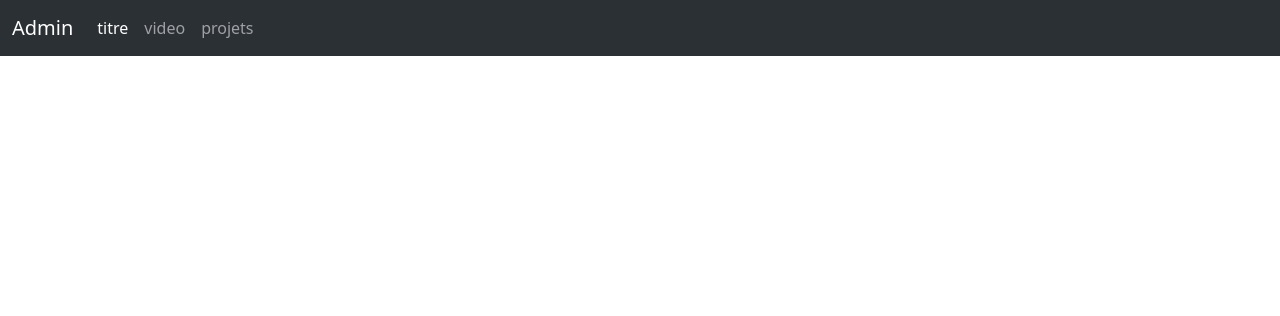
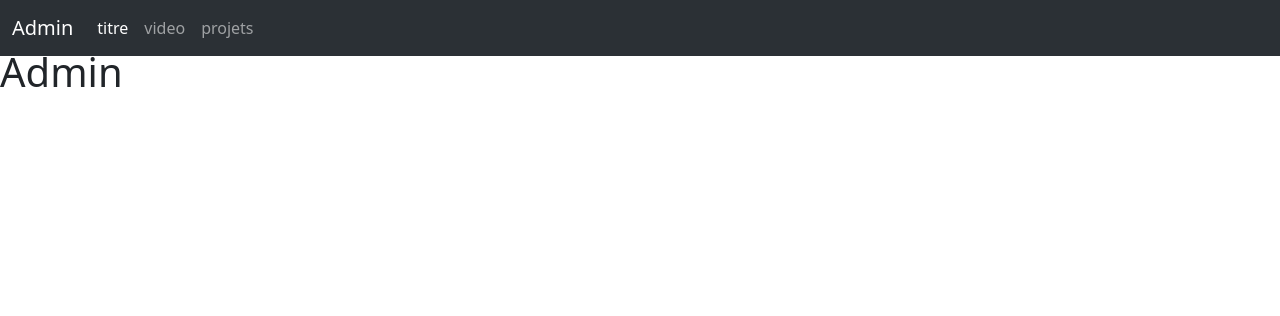
Before and after one commit to SimpleMg/Portfolio-CV, a PHP site: page /admin_page/index.php in a window 1280 px wide. Shown: the top 316 px of the page. Run offline with PHP 8.4, Linux system fonts and the light colour scheme.

Commit message:
Update index.php

```diff
--- a/site_web/admin_page/index.php
+++ b/site_web/admin_page/index.php
@@ -1,5 +1,6 @@
 <!DOCTYPE html>
 <html lang="fr">
+
 <head>
   <meta charset="UTF-8">
   <meta http-equiv="X-UA-Compatible" content="IE=edge">
@@ -8,6 +9,7 @@
   <link href="https://cdn.jsdelivr.net/npm/bootstrap@5.3.0-alpha3/dist/css/bootstrap.min.css" rel="stylesheet" integrity="sha384-KK94CHFLLe+nY2dmCWGMq91rCGa5gtU4mk92HdvYe+M/SXH301p5ILy+dN9+nJOZ" crossorigin="anonymous">
   <title>Page_Admin</title>
 </head>
+
 <body>
   <?php
   $dossier = __DIR__;
@@ -18,9 +20,13 @@ if (file_exists($dossier . $fichier)) {
     echo "Le fichier $fichier n'a pas été trouvé pas";
   }
   ?>
+  <br>
+  <br>
+  <h1>Admin</h1>
   <!-- CDN BOOSTRAP JS -->
   <script src="https://cdn.jsdelivr.net/npm/bootstrap@5.3.0-alpha3/dist/js/bootstrap.bundle.min.js" integrity="sha384-ENjdO4Dr2bkBIFxQpeoTz1HIcje39Wm4jDKdf19U8gI4ddQ3GYNS7NTKfAdVQSZe" crossorigin="anonymous"></script>
   <script src="https://cdn.jsdelivr.net/npm/@popperjs/core@2.9.3/dist/umd/popper.min.js"></script>
 
 </body>
+
 </html>
```
Lines whose indentation alone changed are shown as unchanged.
